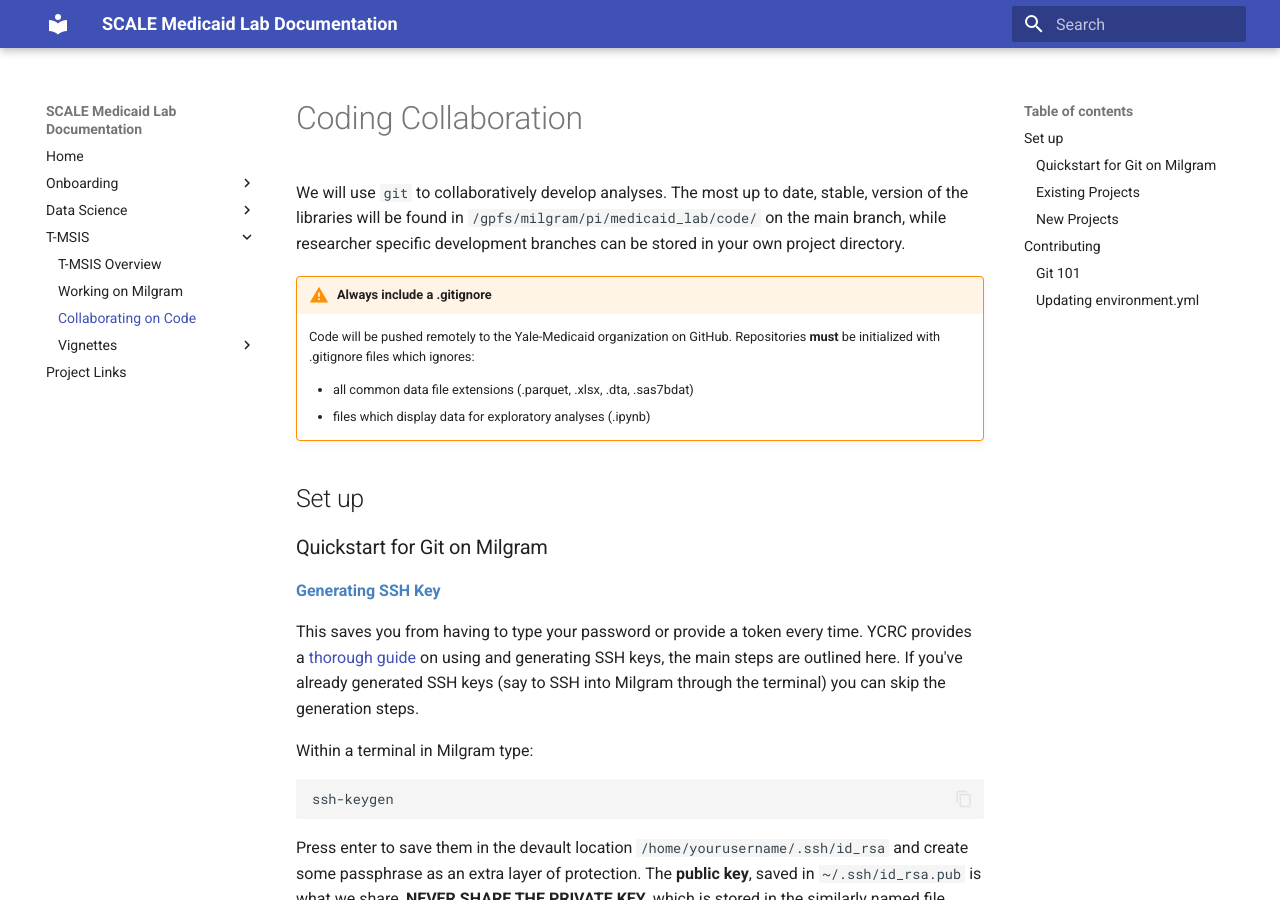
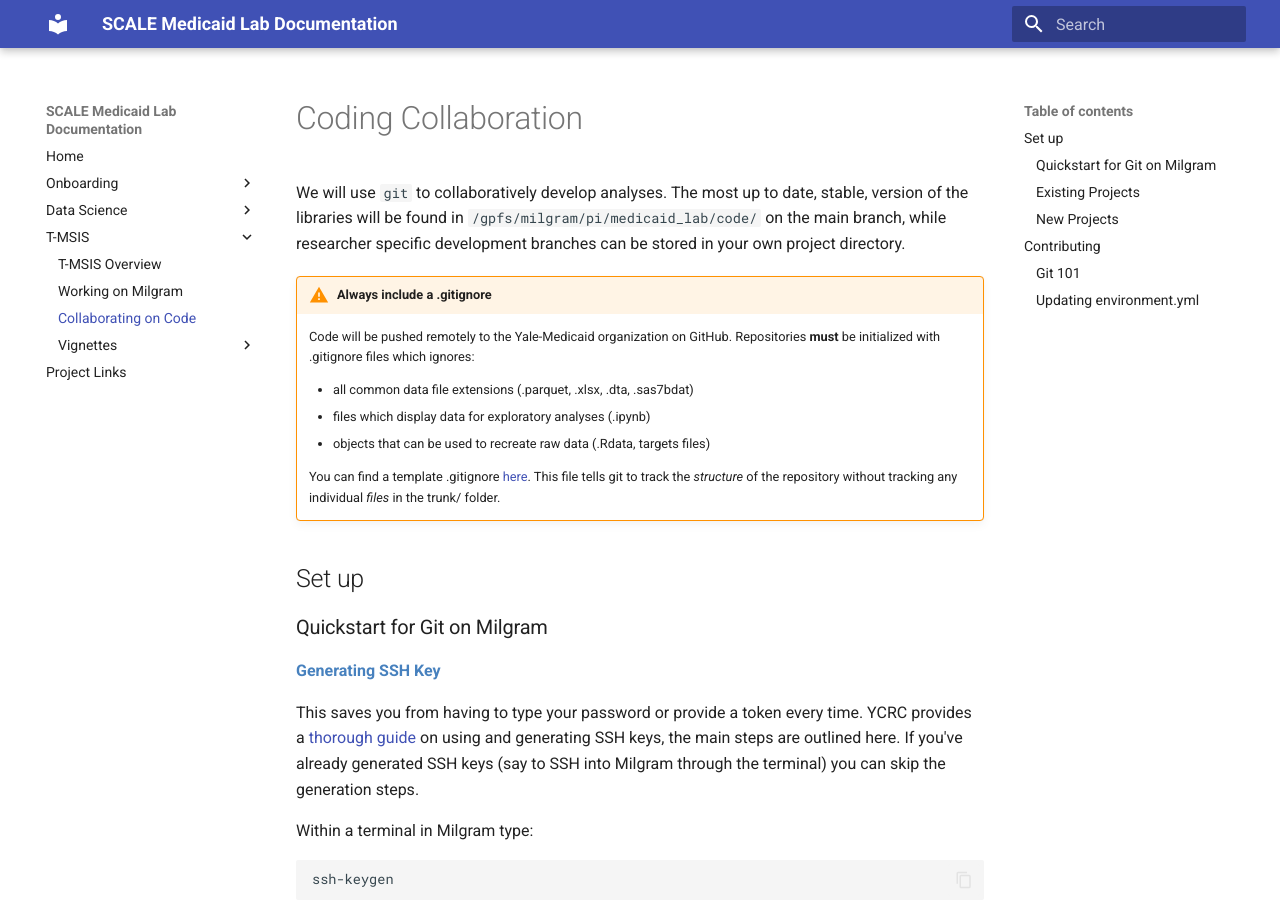
Before and after one commit to Yale-Medicaid/Documentation, an MkDocs documentation site: the page built from docs/tmsis/tmsis_code_collab.md, in a window 1280 px wide and 900 px high. Built offline with MkDocs 1.6.1 and Material for MkDocs 9.7.7, drawn with Linux system fonts in a browser that asks for light colours.

Commit message:
gitignore info

```diff
--- a/docs/tmsis/tmsis_code_collab.md
+++ b/docs/tmsis/tmsis_code_collab.md
@@ -9,6 +9,9 @@ We will use `git` to collaboratively develop analyses. The most up to date, stab
 
 	- all common data file extensions (.parquet, .xlsx, .dta, .sas7bdat)
 	- files which display data for exploratory analyses (.ipynb)
+	- objects that can be used to recreate raw data (.Rdata, targets files)
+
+	You can find a template .gitignore [here](https://github.com/Yale-Medicaid/R_project_template/blob/main/.gitignore). This file tells git to track the _structure_ of the repository without tracking any individual _files_ in the trunk/ folder.
 
 ## Set up
 
```
